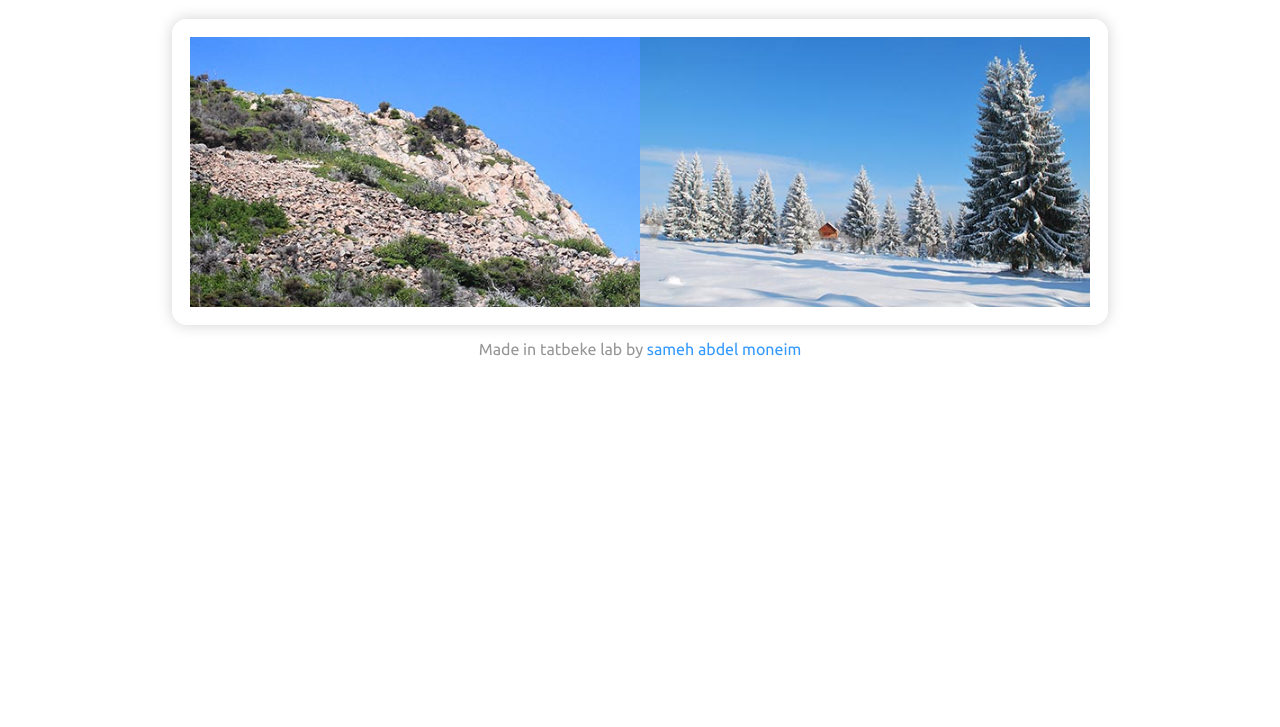
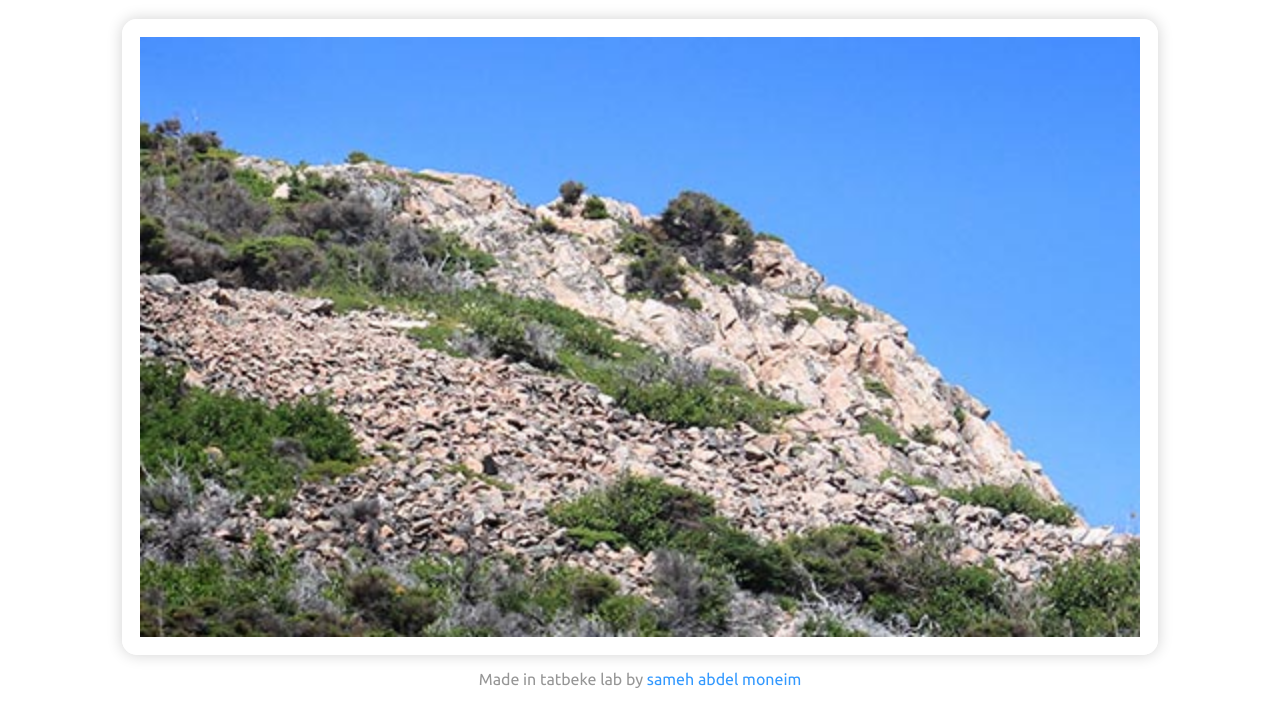
Before and after one commit to seniorsam/Jquery-slider, a plain HTML site: page index.html in a window 1280 px wide. Shown: the part 61-788 px from the top of the page. Drawn offline with nearby package versions, Linux system fonts and the light colour scheme.

Commit message:
app updated

```diff
--- a/assets/jquery_slider_app.js
+++ b/assets/jquery_slider_app.js
@@ -3,7 +3,7 @@
 
 		options:{
 			containerWidth: 1000,
-			numOfPictures: 2
+			numOfPictures: 1
 		},
 
 		sliderContainer:$('.slider-wrapper'),
--- a/index.html
+++ b/index.html
@@ -22,10 +22,7 @@
 	<script src="http://ajax.aspnetcdn.com/ajax/jQuery/jquery-1.12.4.min.js"></script>
 	<script src="assets/jquery_slider_app.js"></script>
 	<script>
-		window.jquerySlider({
-			containerWidth: 900,
-			numOfPictures: 2
-		});
+		window.jquerySlider();
 	</script>
 </body>
 </html>
```
